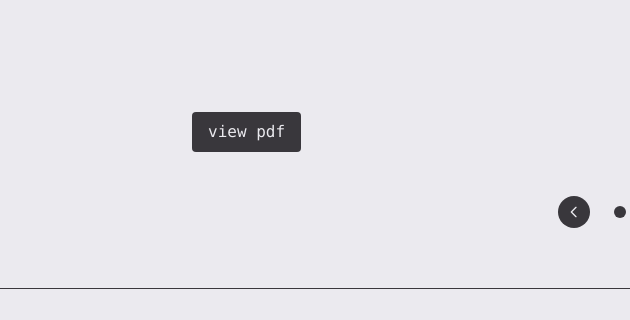
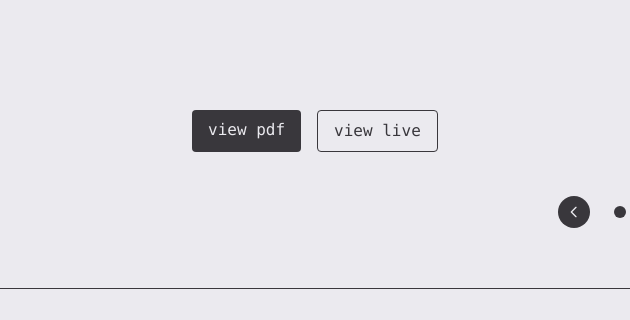
Before and after one commit to maeistired/portfolio, a website: page index.html in a window 1280 px wide. Shown: the part 2317-2637 px from the top of the page, 0-630 px from the left. Drawn offline with Linux system fonts and the light colour scheme.

Commit message:
Link to MTA Live Site

```diff
--- a/index.html
+++ b/index.html
@@ -196,6 +196,7 @@
                                     </p>
                                     <div class="flex mt-5 md:space-x-4 md:mt-auto">
                                         <a href="img/MTA_Pages.pdf" target="_blank" class="btn-primary">view pdf</a>
+                                        <a href="https://www.mtautsc.com/" target="_blank" class="btn-secondary">view live</a>
                                     </div>
                                 </div>
                                 <div class="flex justify-center">
```
Also changed, not shown: dist/output.css.
